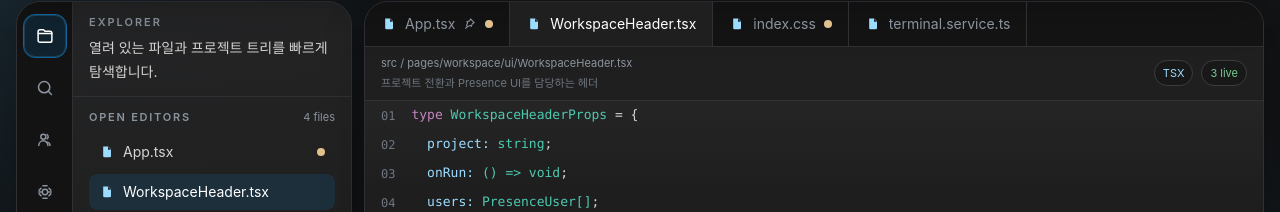
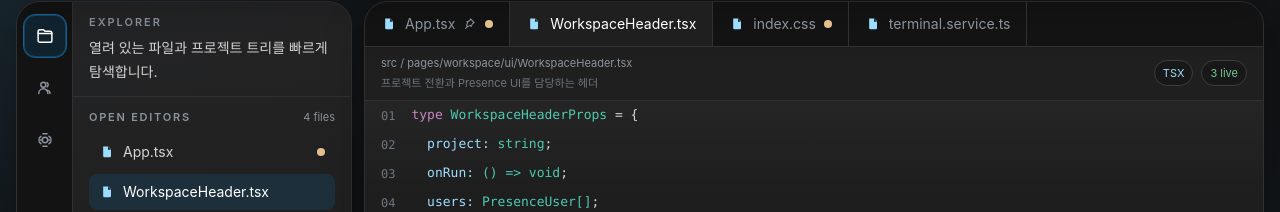
Before and after one commit to yuhyeon99/dev-web-ide, a React (Vite) app in the folder FE/: page /workspace in a window 1280 px wide. Shown: the part 168-380 px from the top of the page. Built offline with nearby package versions, Linux system fonts and the light colour scheme.

Commit message:
refactor: 워크스페이스 검색 패널 제거

```diff
--- a/FE/src/pages/workspace/model/mock.ts
+++ b/FE/src/pages/workspace/model/mock.ts
@@ -4,7 +4,6 @@
   EditorToken,
   EditorTokenTone,
   PresenceUser,
-  SearchResult,
   SettingSection,
   TerminalSession,
   WorkspaceProject,
@@ -83,11 +82,6 @@
     id: 'explorer',
     label: 'Explorer',
     description: '파일 트리와 열려 있는 에디터 목록',
-  },
-  {
-    id: 'search',
-    label: 'Search',
-    description: '프로젝트 전체 문자열 검색',
   },
   {
     id: 'collaboration',
@@ -267,50 +261,6 @@
     label: 'vite.config.ts',
     kind: 'file',
     path: 'vite.config.ts',
-  },
-];
-
-export const searchResults: SearchResult[] = [
-  {
-    id: 'search-1',
-    file: 'WorkspacePage.tsx',
-    path: 'src/pages/workspace/ui/WorkspacePage.tsx',
-    matches: [
-      {
-        line: 23,
-        text: 'const [activeActivity, setActiveActivity] = useState<ActivityId>(...)',
-      },
-      {
-        line: 46,
-        text: '<WorkspaceHeader users={presenceUsers} />',
-      },
-    ],
-  },
-  {
-    id: 'search-2',
-    file: 'WorkspaceHeader.tsx',
-    path: 'src/pages/workspace/ui/WorkspaceHeader.tsx',
-    matches: [
-      {
-        line: 34,
-        text: '<button type="button">Project A</button>',
-      },
-      {
-        line: 81,
-        text: '<span className="text-[11px] uppercase">Presence</span>',
-      },
-    ],
-  },
-  {
-    id: 'search-3',
-    file: 'terminal.service.ts',
-    path: 'src/shared/terminal.service.ts',
-    matches: [
-      {
-        line: 12,
-        text: 'return response.json() as Promise<RunResponse>',
-      },
-    ],
   },
 ];
 
--- a/FE/src/pages/workspace/model/types.ts
+++ b/FE/src/pages/workspace/model/types.ts
@@ -1,4 +1,4 @@
-export type ActivityId = 'explorer' | 'search' | 'collaboration' | 'settings';
+export type ActivityId = 'explorer' | 'collaboration' | 'settings';
 
 export type WorkspaceProject = {
   id: string;
@@ -31,16 +31,6 @@
   kind: 'folder' | 'file';
   path: string;
   children?: WorkspaceTreeNode[];
-};
-
-export type SearchResult = {
-  id: string;
-  file: string;
-  path: string;
-  matches: {
-    line: number;
-    text: string;
-  }[];
 };
 
 export type SettingSection = {
--- a/FE/src/pages/workspace/ui/Sidebar.tsx
+++ b/FE/src/pages/workspace/ui/Sidebar.tsx
@@ -5,7 +5,6 @@
   ActivityId,
   ActivityItem,
   PresenceUser,
-  SearchResult,
   SettingSection,
   WorkspaceTab,
   WorkspaceTreeNode,
@@ -16,7 +15,6 @@
   ExplorerIcon,
   FileIcon,
   FolderIcon,
-  SearchIcon,
   SettingsIcon,
   UsersIcon,
 } from './WorkspaceIcons';
@@ -29,7 +27,6 @@
   fileTree: WorkspaceTreeNode[];
   onActivityChange: (activityId: ActivityId) => void;
   onSelectTab: (tabId: string) => void;
-  searchResults: SearchResult[];
   settingsSections: SettingSection[];
   tabs: WorkspaceTab[];
 };
@@ -41,10 +38,6 @@
   explorer: {
     title: 'Explorer',
     subtitle: '열려 있는 파일과 프로젝트 트리를 빠르게 탐색합니다.',
-  },
-  search: {
-    title: 'Search',
-    subtitle: '프로젝트 전체에서 키워드 일치 결과를 확인합니다.',
   },
   collaboration: {
     title: 'Collaboration',
@@ -60,8 +53,6 @@
   switch (id) {
     case 'explorer':
       return <ExplorerIcon className={className} />;
-    case 'search':
-      return <SearchIcon className={className} />;
     case 'collaboration':
       return <UsersIcon className={className} />;
     case 'settings':
@@ -158,11 +149,9 @@
   fileTree,
   onActivityChange,
   onSelectTab,
-  searchResults,
   settingsSections,
   tabs,
 }: SidebarProps) => {
-  const [searchQuery, setSearchQuery] = useState('workspace');
   const [settingState, setSettingState] = useState<Record<string, boolean>>(
     () =>
       Object.fromEntries(
@@ -173,22 +162,6 @@
   );
 
   const panelMeta = activityTitleMap[activeActivity];
-
-  const filteredResults = searchResults.filter((result) => {
-    const normalizedQuery = searchQuery.trim().toLowerCase();
-
-    if (!normalizedQuery) {
-      return false;
-    }
-
-    return (
-      result.file.toLowerCase().includes(normalizedQuery) ||
-      result.path.toLowerCase().includes(normalizedQuery) ||
-      result.matches.some((match) =>
-        match.text.toLowerCase().includes(normalizedQuery),
-      )
-    );
-  });
 
   const handleSelectPath = (path: string) => {
     const matchedTab = matchTabByPath(tabs, path);
@@ -297,66 +270,6 @@
             </div>
           ) : null}
 
-          {activeActivity === 'search' ? (
-            <div className="space-y-4">
-              <label className="block">
-                <span className="mb-2 block text-[11px] font-semibold tracking-[0.16em] text-[var(--ws-muted)] uppercase">
-                  Search Workspace
-                </span>
-                <div className="flex items-center gap-2 rounded-xl border border-[var(--ws-border)] bg-[#1f1f1f] px-3">
-                  <SearchIcon className="h-4 w-4 text-[var(--ws-muted)]" />
-                  <input
-                    value={searchQuery}
-                    onChange={(event) => setSearchQuery(event.target.value)}
-                    placeholder="Search in files"
-                    className="h-10 w-full bg-transparent text-sm text-[var(--ws-text)] outline-none placeholder:text-[#6e7681]"
-                  />
-                </div>
-              </label>
-
-              <div className="space-y-3">
-                {filteredResults.length > 0 ? (
-                  filteredResults.map((result) => (
-                    <article
-                      key={result.id}
-                      className="rounded-2xl border border-[var(--ws-border)] bg-[#1f1f1f] p-3"
-                    >
-                      <button
-                        type="button"
-                        onClick={() => handleSelectPath(result.path)}
-                        className="w-full text-left"
-                      >
-                        <p className="text-sm font-semibold text-[var(--ws-text)]">
-                          {result.file}
-                        </p>
-                        <p className="mt-1 text-[11px] text-[var(--ws-muted)]">
-                          {result.path}
-                        </p>
-                      </button>
-                      <div className="mt-3 space-y-2">
-                        {result.matches.map((match) => (
-                          <div
-                            key={`${result.id}-${match.line}`}
-                            className="rounded-lg border border-[#2d2d30] bg-[#181818] px-2.5 py-2 text-[12px] text-[#c5c5c5]"
-                          >
-                            <span className="mr-2 font-semibold text-[#4fc1ff]">
-                              {match.line}
-                            </span>
-                            <span>{match.text}</span>
-                          </div>
-                        ))}
-                      </div>
-                    </article>
-                  ))
-                ) : (
-                  <div className="rounded-2xl border border-dashed border-[var(--ws-border)] bg-[#1b1b1b] px-4 py-5 text-sm text-[var(--ws-muted)]">
-                    검색 결과가 없습니다.
-                  </div>
-                )}
-              </div>
-            </div>
-          ) : null}
-
           {activeActivity === 'collaboration' ? (
             <div className="space-y-3">
               {collaborators.map((user) => (
--- a/FE/src/pages/workspace/ui/WorkspaceIcons.tsx
+++ b/FE/src/pages/workspace/ui/WorkspaceIcons.tsx
@@ -18,24 +18,6 @@
     >
       <path d="M3.75 6.75A2.25 2.25 0 0 1 6 4.5h4.2l1.8 1.8H18A2.25 2.25 0 0 1 20.25 8.55v8.7A2.25 2.25 0 0 1 18 19.5H6a2.25 2.25 0 0 1-2.25-2.25v-10.5Z" />
       <path d="M3.75 9h16.5" />
-    </svg>
-  );
-};
-
-export const SearchIcon = ({ className = baseIconClassName }: IconProps) => {
-  return (
-    <svg
-      className={className}
-      viewBox="0 0 24 24"
-      fill="none"
-      stroke="currentColor"
-      strokeWidth="1.8"
-      strokeLinecap="round"
-      strokeLinejoin="round"
-      aria-hidden="true"
-    >
-      <circle cx="11" cy="11" r="6.75" />
-      <path d="m16.25 16.25 3.5 3.5" />
     </svg>
   );
 };
--- a/FE/src/pages/workspace/ui/WorkspacePage.tsx
+++ b/FE/src/pages/workspace/ui/WorkspacePage.tsx
@@ -7,7 +7,6 @@
   activityItems,
   editorTabs,
   presenceUsers,
-  searchResults,
   settingSections,
   terminalSessions,
   workspaceProjects,
@@ -84,7 +83,6 @@
                   setActiveTabId(tabId);
                 })
               }
-              searchResults={searchResults}
               settingsSections={settingSections}
               tabs={editorTabs}
             />
```
